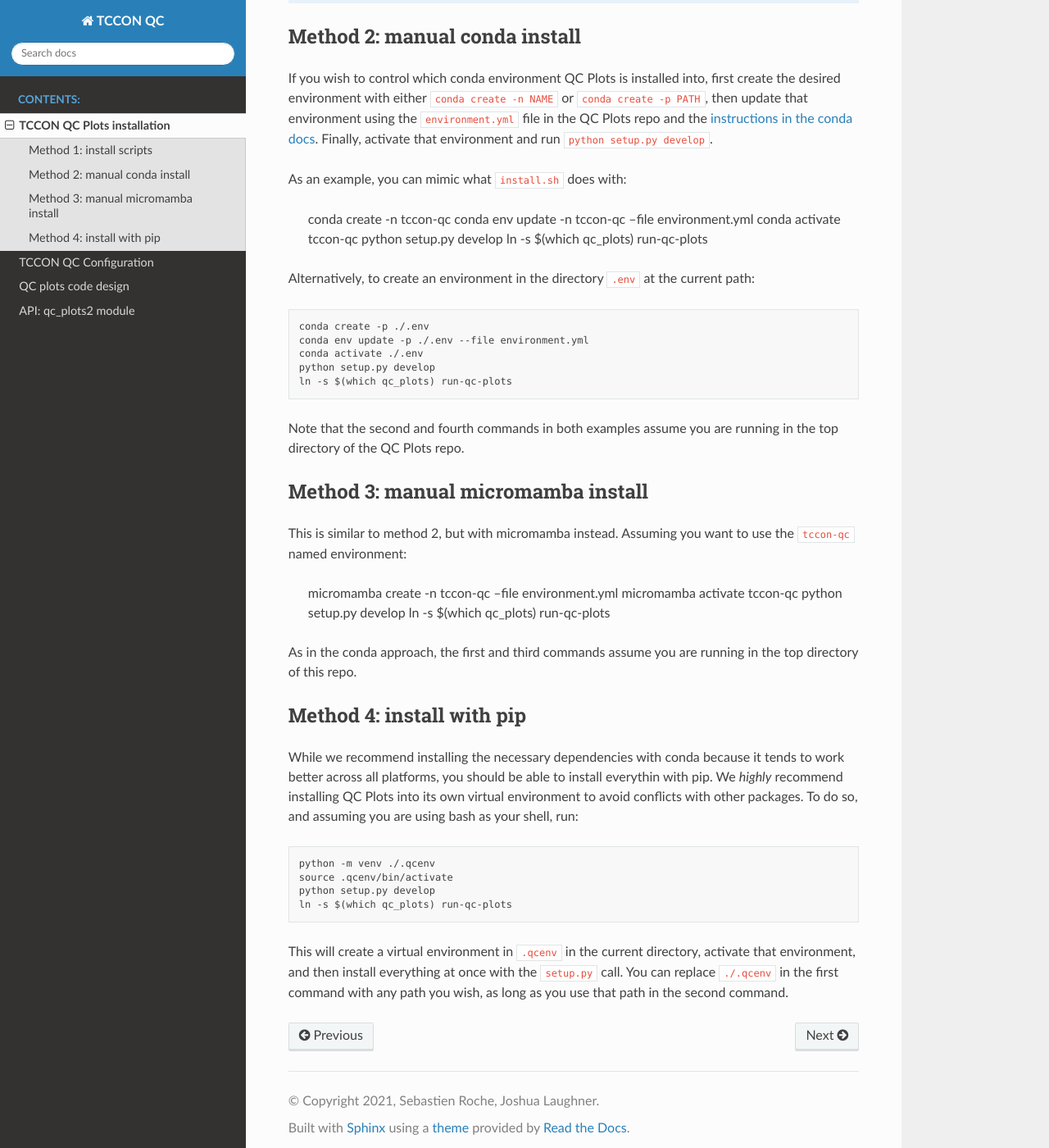
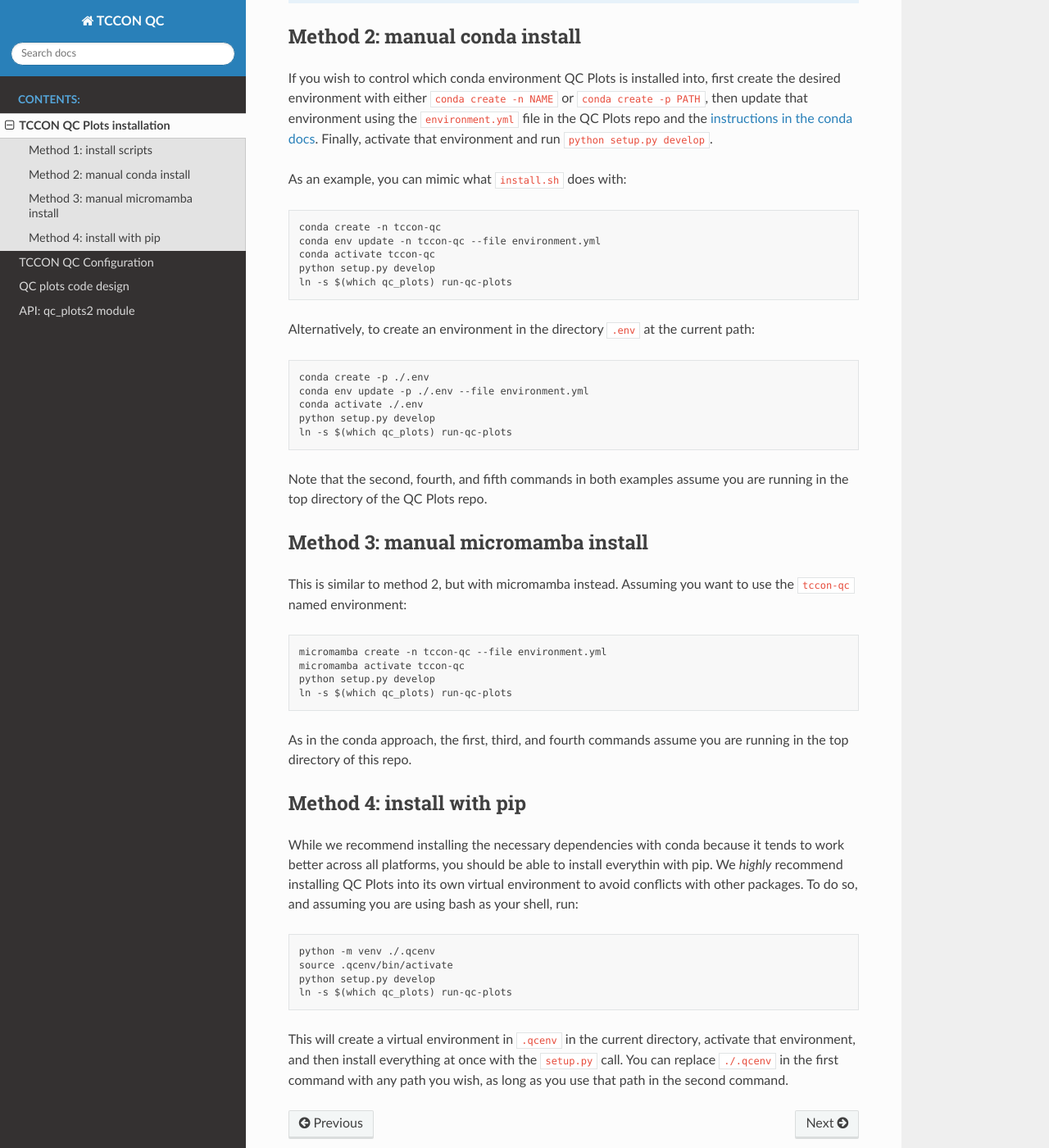
Before and after one commit to TCCON/tccon-qc-plots, a Sphinx documentation site: the page built from docs/source/pages/installation.rst, in a window 1280 px wide and 1400 px high, scrolled down 852 px. Shown: the whole window at 82% size. Built offline with Sphinx 7.4.7 and the Read the Docs theme 3.1.0, drawn with Linux system fonts in a browser that asks for light colours; some of the changed text lies outside the part shown.

Commit message:
Fixed docs typos

```diff
--- a/docs/source/pages/installation.rst
+++ b/docs/source/pages/installation.rst
@@ -37,7 +37,7 @@ or ``conda create -p PATH``, then update that environment using the :file:`envir
 `instructions in the conda docs <https://docs.conda.io/projects/conda/en/latest/user-guide/tasks/manage-environments.html#updating-an-environment>`_.
 Finally, activate that environment and run ``python setup.py develop``.
 
-As an example, you can mimic what ``install.sh`` does with:
+As an example, you can mimic what ``install.sh`` does with::
 
     conda create -n tccon-qc
     conda env update -n tccon-qc --file environment.yml
@@ -53,19 +53,19 @@ Alternatively, to create an environment in the directory :file:`.env` at the cur
     python setup.py develop
     ln -s $(which qc_plots) run-qc-plots
 
-Note that the second and fourth commands in both examples assume you are running in the top directory of the QC Plots repo.
+Note that the second, fourth, and fifth commands in both examples assume you are running in the top directory of the QC Plots repo.
 
 Method 3: manual micromamba install
 -----------------------------------
 
-This is similar to method 2, but with micromamba instead. Assuming you want to use the ``tccon-qc`` named environment:
+This is similar to method 2, but with micromamba instead. Assuming you want to use the ``tccon-qc`` named environment::
 
     micromamba create -n tccon-qc --file environment.yml
     micromamba activate tccon-qc
     python setup.py develop
     ln -s $(which qc_plots) run-qc-plots
 
-As in the conda approach, the first and third commands assume you are running in the top directory of this repo.
+As in the conda approach, the first, third, and fourth commands assume you are running in the top directory of this repo.
 
 
 Method 4: install with pip
```
Also changed, not shown: other parts of docs/source/pages/installation.rst (+1 -1 lines).
